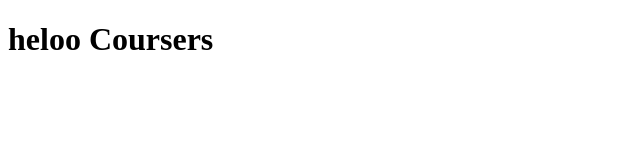
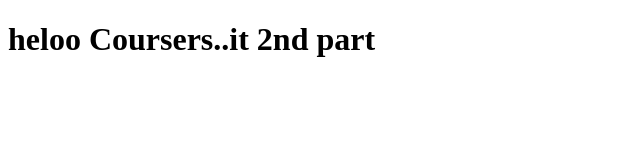
Before and after one commit to ranacse/CourseRa_single_Page, a plain HTML site: page index.html in a window 1280 px wide. Shown: the whole page, without its empty margins (0-640 px from the left). Drawn offline with Linux system fonts and the light colour scheme.

Commit message:
its 2nd part

```diff
--- a/index.html
+++ b/index.html
@@ -5,6 +5,6 @@
     <title>Hello Coursera</title>
   </head>
   <body>
-    <h1>heloo Coursers</h1>
+    <h1>heloo Coursers..it 2nd part</h1>
   </body>
 </html>
```
